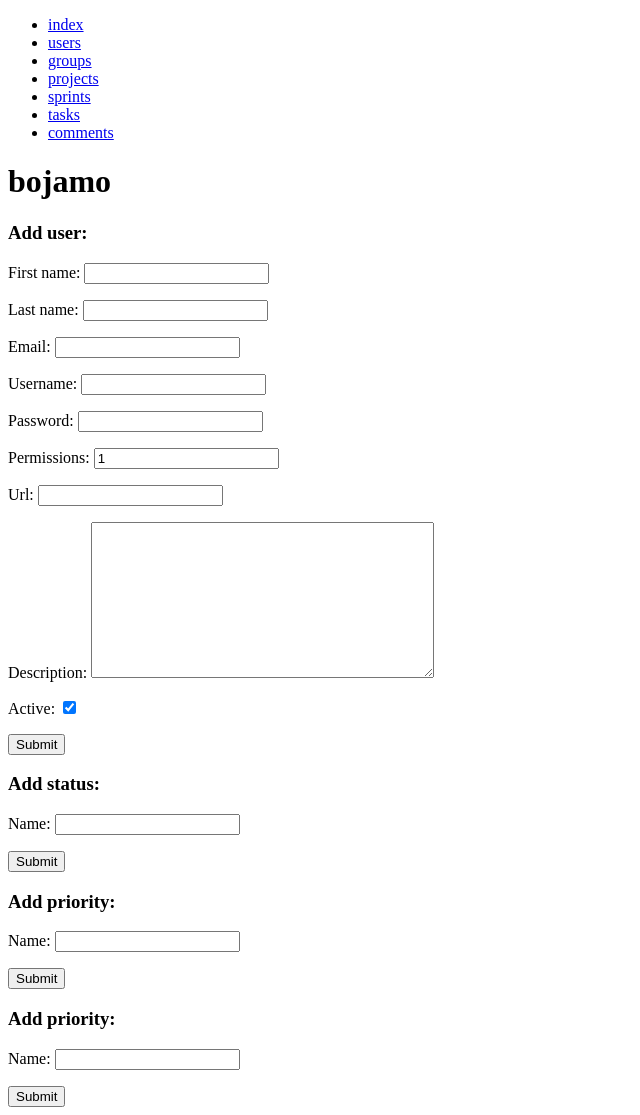
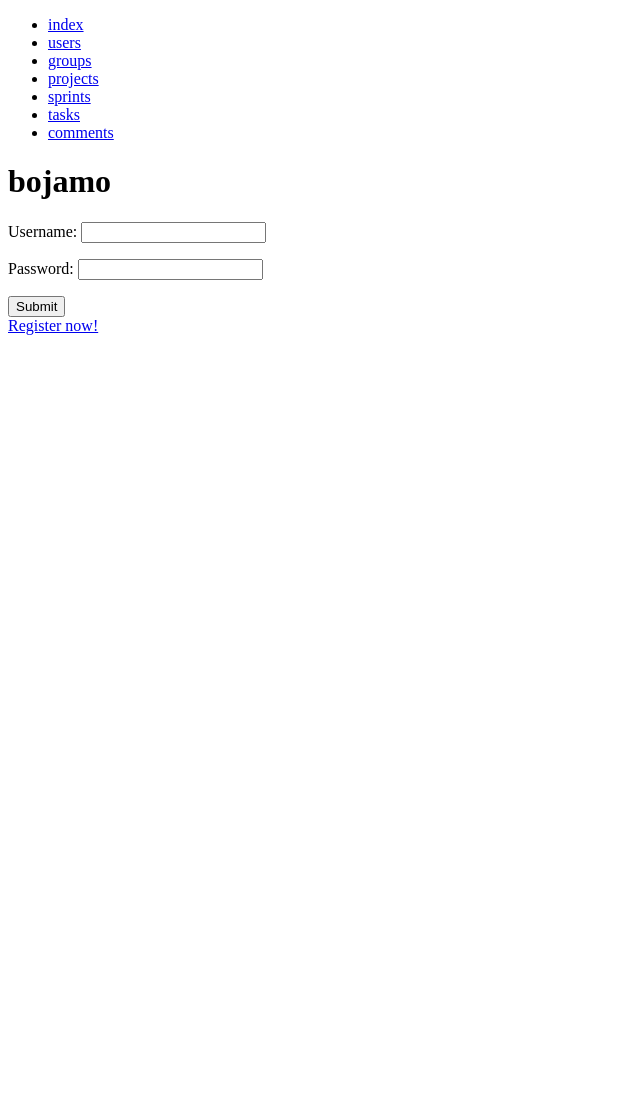
Before and after one commit to matbur/bojamo, a Django app: page / in a window 1280 px wide. Shown: the whole page, without its empty margins (0-640 px from the left). After the commit the page ends 335 px from the top, so only its background shows below. Run offline with Django 3.2, Linux system fonts and the light colour scheme.

Commit message:
I added login form and changed index.html.

```diff
--- a/src/main_app/forms.py
+++ b/src/main_app/forms.py
@@ -34,6 +34,18 @@ class UserRegistrationForm(forms.ModelForm):
         return self.cleaned_data
 
 
+class LoginForm(forms.ModelForm):
+    class Meta:
+        model = User
+        fields = {'username', 'password'}
+        widgets = {'password': forms.PasswordInput()}
+
+    def clean(self):
+        form = self.cleaned_data
+        if not User.objects.filter(username=form['username'], password=form['password']):
+            self.errors['authentication'] = 'Username or password is invalid!'
+        return self.cleaned_data
+
 class StatusForm(forms.ModelForm):
     class Meta:
         model = Status
--- a/src/main_app/templates/main_app/index.html
+++ b/src/main_app/templates/main_app/index.html
@@ -3,32 +3,18 @@
 {% block content %}
     <h1>bojamo</h1>
 
-    <h3>Add user:</h3>
-    <form action="{% url 'add_user' %}" method="post">
-        {% csrf_token %}
-        {{ user_form.as_p }}
+    <form action="{% url 'user_login' %}" method="post">
+    {% csrf_token %}
+        {{ login_form.as_p }}
         <input type="submit" value="Submit"/>
     </form>
-
-    <h3>Add status:</h3>
-    <form action="{% url 'add_status' %}" method="post">
-        {% csrf_token %}
-        {{ status_form.as_p }}
-        <input type="submit" value="Submit"/>
-    </form>
-
-    <h3>Add priority:</h3>
-    <form action="{% url 'add_priority' %}" method="post">
-        {% csrf_token %}
-        {{ priority_form.as_p }}
-        <input type="submit" value="Submit"/>
-    </form>
-
-    <h3>Add priority:</h3>
-    <form action="{% url 'add_priority' %}" method="post">
-        {% csrf_token %}
-        {{ priority_form.as_p }}
-        <input type="submit" value="Submit"/>
-    </form>
+    {% if errors %}
+        <div>
+        {% for key, value in errors.items %}
+            <li>{{ value }}</li>
+        {% endfor %}
+        </div>
+    {% endif %}
+    <div><a href="{% url 'registration' %}">Register now!</a></div>
 
 {% endblock %}
--- a/src/main_app/urls.py
+++ b/src/main_app/urls.py
@@ -11,6 +11,7 @@ urlpatterns = [
 
     url(r'^registration$', views.registration, name='registration'),
     url(r'user_registration$', views.user_registration, name='user_registration'),
+    url(r'user_login$', views.user_login, name='user_login'),
 
     url(r'^groups$', views.get_groups, name='groups'),
     url(r'^group/(\w+)$', views.get_group, name='get_group'),
--- a/src/main_app/views.py
+++ b/src/main_app/views.py
@@ -2,15 +2,15 @@ from django.core.mail import send_mail
 from django.http import HttpResponseRedirect
 from django.shortcuts import get_object_or_404, render
 
-from .forms import PriorityForm, StatusForm, UserForm, UserRegistrationForm
+from .forms import PriorityForm, StatusForm, UserForm, UserRegistrationForm, LoginForm
 from .models import Group, Project, User, UserGroup, UserProject, UserTask
 
 
 def index(request):
     context = {
-        'user_form': UserForm(),
-        'status_form': StatusForm(),
-        'priority_form': PriorityForm(),
+        'login_form': LoginForm(),
+        #'status_form': StatusForm(),
+        #'priority_form': PriorityForm(),
     }
     return render(request, 'main_app/index.html', context)
 
@@ -97,6 +97,20 @@ def registration(request):
     }
     return render(request, 'main_app/registration.html', context)
 
+def user_login(request):
+    context = {
+        'login_form': LoginForm(),
+    }
+    if request.method == 'POST':
+        form = LoginForm(data=request.POST)
+
+        if form.is_valid():
+            print('User verification successful')
+        else:
+            print('User verification unsuccessful')
+            context['errors']=form.errors
+        return render(request, 'main_app/index.html', context)
+
 
 def user_registration(request):
     context = { 'user_registration_form': UserRegistrationForm()}
```
